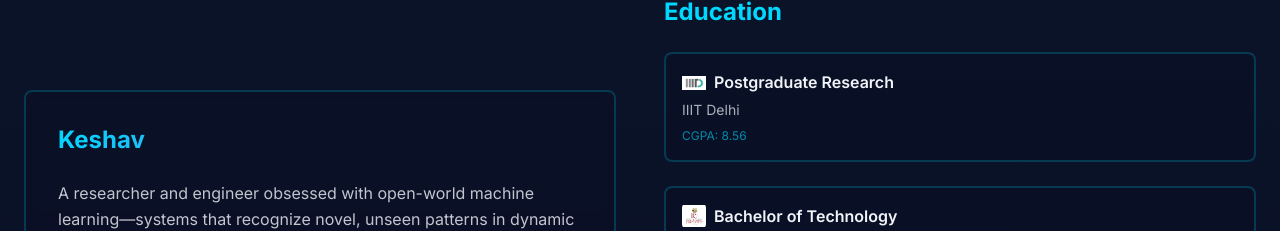
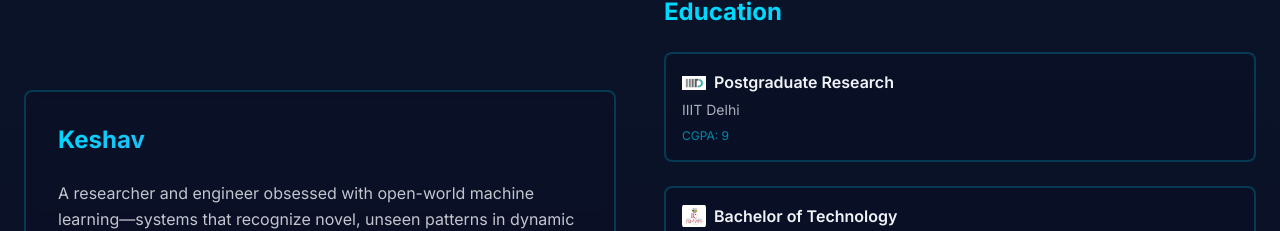
Before and after one commit to keshav-0210/keshav-0210.github.io, a Next.js app: page / in a window 1280 px wide. Shown: the part 1160-1391 px from the top of the page. Built offline with nearby package versions, Linux system fonts and the light colour scheme.

Commit message:
updated cgpa

```diff
--- a/src/components/About/Identity.tsx
+++ b/src/components/About/Identity.tsx
@@ -105,7 +105,7 @@ export default function AboutSection() {
             <div className="grid grid-cols-1 md:grid-cols-3 gap-6">
               {[
                 { label: 'Students Mentored', value: '80+' },
-                { label: 'Postgraduate CGPA', value: '8.56' },
+                { label: 'Postgraduate CGPA', value: '9.0' },
                 { label: 'Undergraduate CGPA', value: '9.02' },
               ].map((fact, idx) => (
                 <motion.div
--- a/src/data/education.json
+++ b/src/data/education.json
@@ -8,7 +8,7 @@
       "startYear": 2024,
       "endYear": 2026,
       "status": "current",
-      "cgpa": 8.56,
+      "cgpa": 9.0,
       "expectedGraduation": "August 2026",
       "displayAs": "Postgraduate Research"
     },
```
